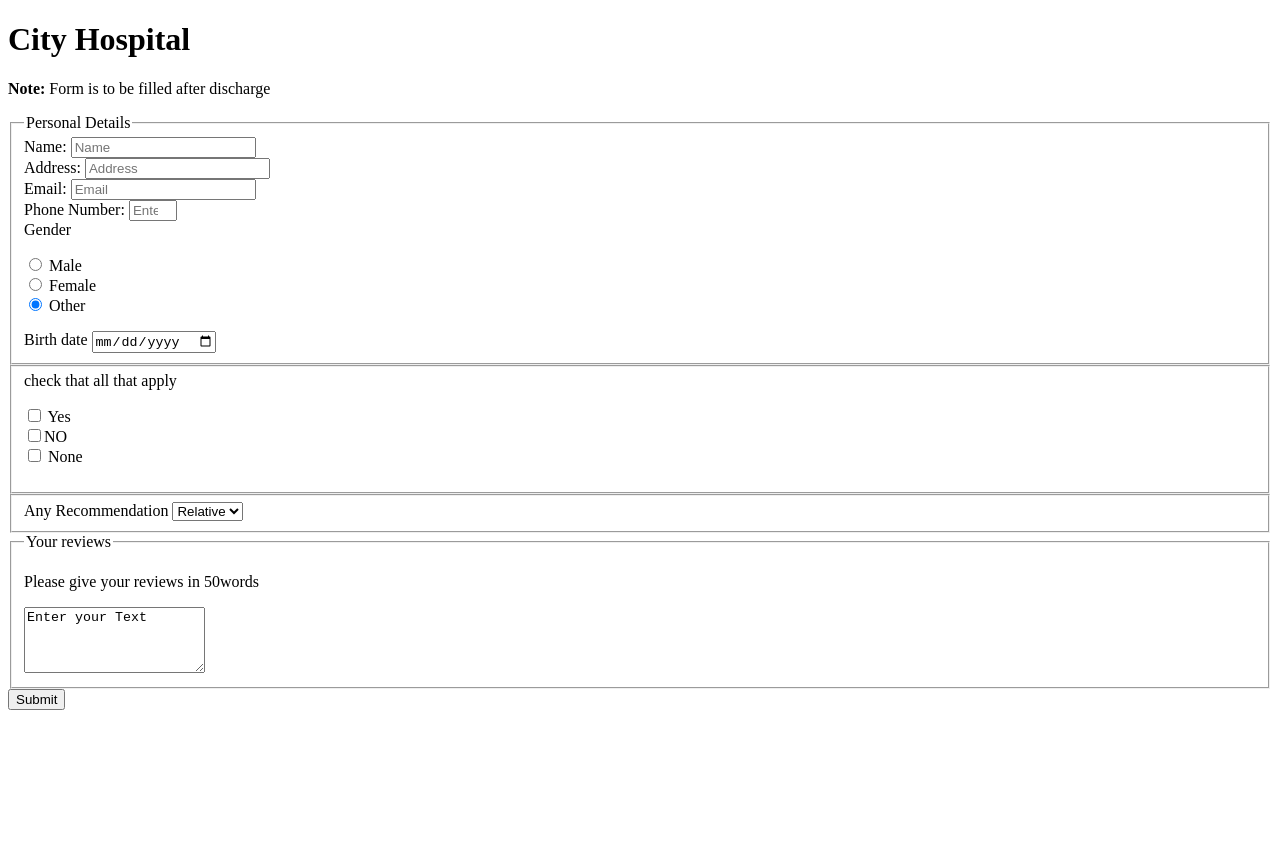
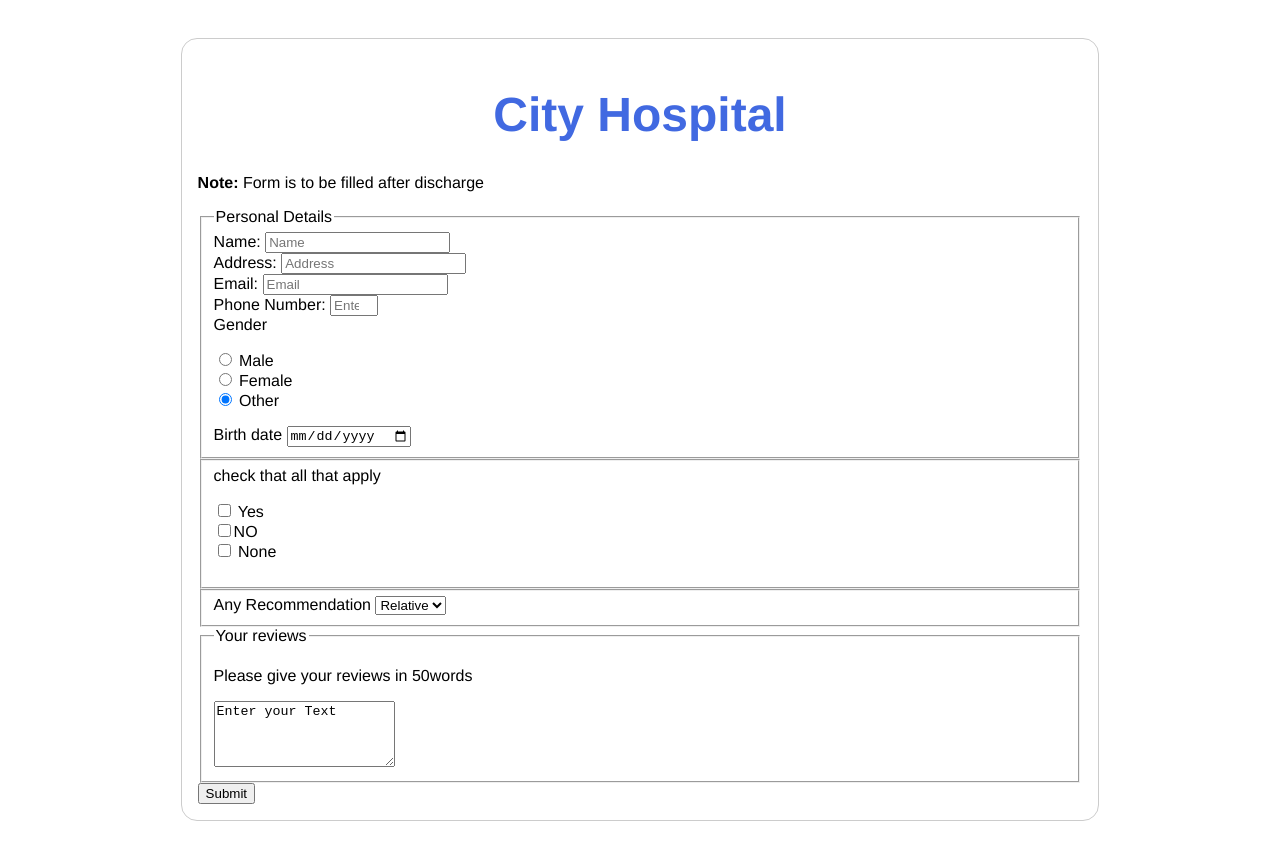
Before and after one commit to prernapriyali/prernagelanyprogram, a plain HTML site: page index.html in a window 1280 px wide. Before the commit the page ends 800 px from the top, so only its background shows below. Drawn offline with Linux system fonts and the light colour scheme.

Commit message:
initial styling

```diff
--- a/css/style.css
+++ b/css/style.css
@@ -0,0 +1,27 @@
+body{
+    font-family: 'helvetica';
+    font-size: 1.2 em;
+}
+#outside{
+    background-color: #fff;
+    padding-top: 30px;
+    padding-bottom: 30px;
+}
+
+h1{
+ font-size:3em;
+ text-align: center;
+ color: royalblue;
+ text-transform: capitalize;
+}
+form{
+    margin: 0 auto;
+    width:  70%;
+    padding: 1em;
+    border: 1px solid #ccc;
+    border-radius:  1em;
+}
+
+#survery-form{
+    background-color: silver;
+}
--- a/index.html
+++ b/index.html
@@ -25,7 +25,7 @@
           </div>
           <div>
             <label id="email-label" for="Email">Email:</label>
-            <input type="text" required id="email" name="user_email" placeholder="Email">
+            <input type="email" required id="email" name="user_email" placeholder="Email">
           </div>
           <div>
             <label id="number-label" for="phone">Phone Number:</label>
@@ -75,21 +75,11 @@
      <div>
           <textarea id="msg" name="user_name" rows="4" cols="20">Enter your Text</textarea>
 
-
-
-
         </div>
       </fieldset>
       <div id="Submittbutton">
         <button type="submit" id="submit">Submit</button>
         </div>
-
-
-
-
-
-
-
 
     </form >
 
```
Also changed, not shown: 1 other file.
